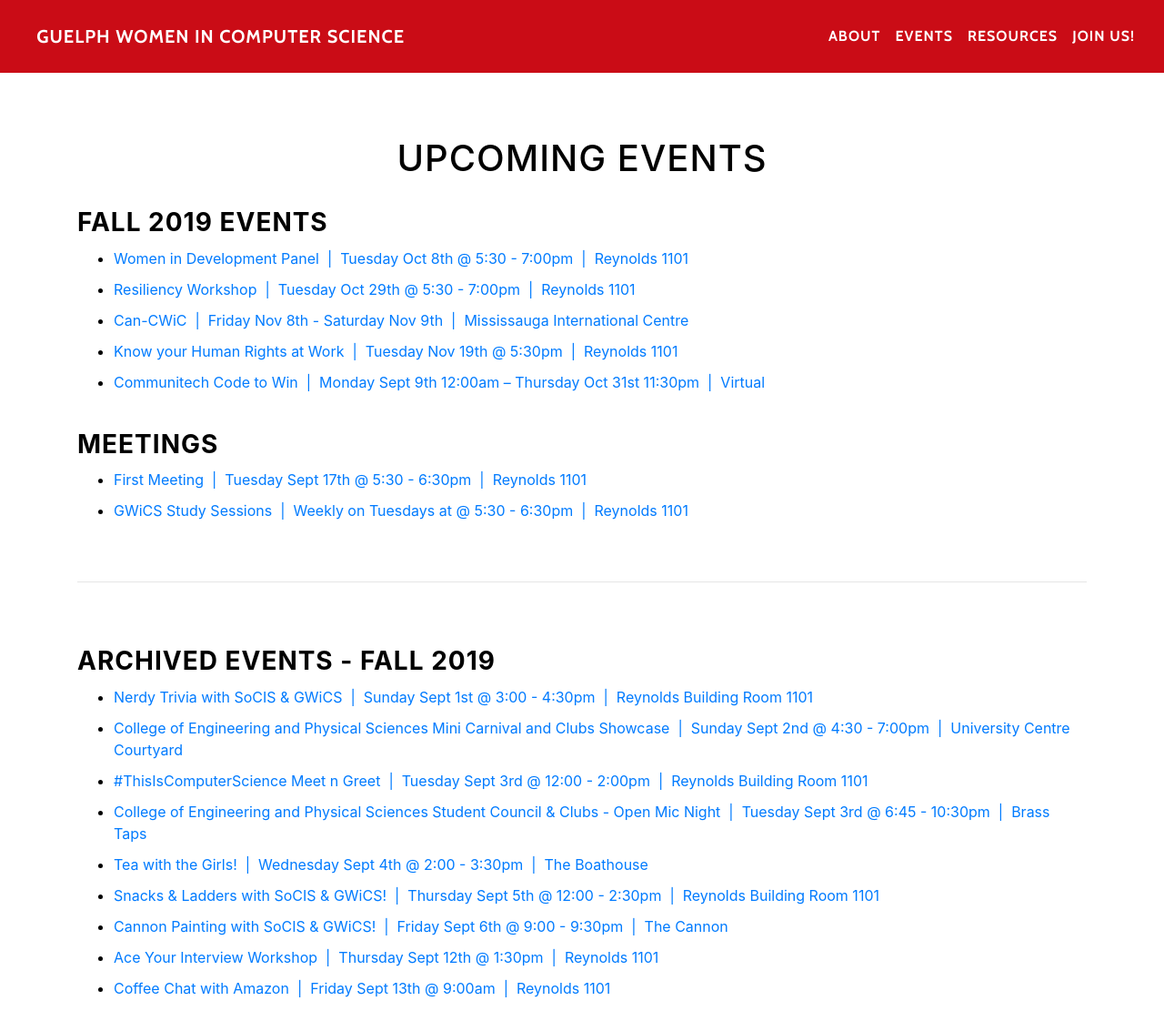
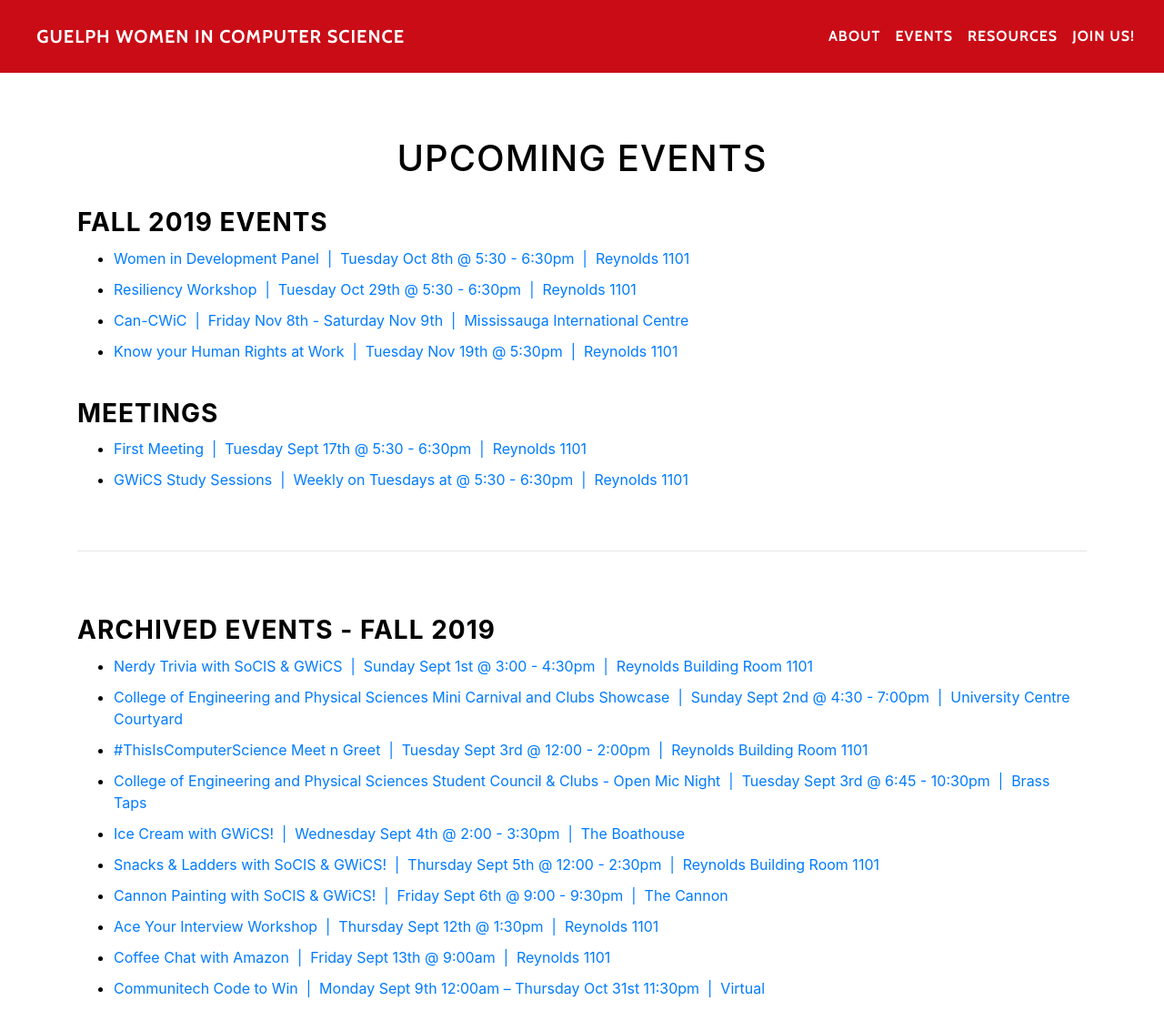
Before and after one commit to GWiCS/GWiCS.github.io, a website with bundled scripts: page events.html in a window 1280 px wide. Shown: the top 1111 px of the page at 91% size. Built offline with nearby package versions, Linux system fonts and the light colour scheme.

Commit message:
added article

```diff
--- a/events.html
+++ b/events.html
@@ -61,11 +61,10 @@
 
             <h2 class="section-subheading text-uppercase">Fall 2019 Events</h2>
             <ul id="events_list">
-              <li><a href="#" target="_blank">Women in Development Panel&nbsp; |  &nbsp;Tuesday Oct 8th @ 5:30 - 7:00pm&nbsp; |  &nbsp;Reynolds 1101</a> </li>
-              <li><a href="#" target="_blank">Resiliency Workshop&nbsp; |  &nbsp;Tuesday Oct 29th @ 5:30 - 7:00pm&nbsp; |  &nbsp;Reynolds 1101</a> </li>
+              <li><a href="#" target="_blank">Women in Development Panel&nbsp; |  &nbsp;Tuesday Oct 8th @ 5:30 - 6:30pm&nbsp; |  &nbsp;Reynolds 1101</a> </li>
+              <li><a href="#" target="_blank">Resiliency Workshop&nbsp; |  &nbsp;Tuesday Oct 29th @ 5:30 - 6:30pm&nbsp; |  &nbsp;Reynolds 1101</a> </li>
               <li><a href="#" target="_blank">Can-CWiC&nbsp; |  &nbsp;Friday Nov 8th - Saturday Nov 9th&nbsp; |  &nbsp;Mississauga International Centre</a> </li>
               <li><a href="#" target="_blank">Know your Human Rights at Work&nbsp; |  &nbsp;Tuesday Nov 19th @ 5:30pm&nbsp; |  &nbsp;Reynolds 1101</a> </li>
-              <li><a href="https://www.communitech.ca/how-we-help/talent/code-to-win/"target="_blank">Communitech Code to Win&nbsp; |  &nbsp;Monday Sept 9th 12:00am – Thursday Oct 31st 11:30pm&nbsp; |  &nbsp;Virtual</a> </li>
             </ul>
 
             <h2 class="section-subheading text-uppercase">Meetings</h2>
@@ -80,11 +79,12 @@
               <li><a href="https://uoguelph.campuslabs.ca/engage/event/130571" target="_blank">College of Engineering and Physical Sciences Mini Carnival and Clubs Showcase&nbsp; |  &nbsp;Sunday Sept 2nd @ 4:30 - 7:00pm&nbsp; |  &nbsp;University Centre Courtyard</a> </li>
               <li><a href="https://uoguelph.campuslabs.ca/engage/event/101564" target="_blank">#ThisIsComputerScience Meet n Greet&nbsp; |  &nbsp;Tuesday Sept 3rd @ 12:00 - 2:00pm&nbsp; |  &nbsp;Reynolds Building Room 1101</a> </li>
               <li><a href="https://uoguelph.campuslabs.ca/engage/event/130572" target="_blank">College of Engineering and Physical Sciences Student Council & Clubs - Open Mic Night&nbsp; |  &nbsp;Tuesday Sept 3rd @ 6:45 - 10:30pm&nbsp; |  &nbsp;Brass Taps</a> </li>
-              <li><a href="https://uoguelph.campuslabs.ca/engage/event/130522" target="_blank">Tea with the Girls!&nbsp; |  &nbsp;Wednesday Sept 4th @ 2:00 - 3:30pm&nbsp; |  &nbsp;The Boathouse</a> </li>
+              <li><a href="https://uoguelph.campuslabs.ca/engage/event/130522" target="_blank">Ice Cream with GWiCS!&nbsp; |  &nbsp;Wednesday Sept 4th @ 2:00 - 3:30pm&nbsp; |  &nbsp;The Boathouse</a> </li>
               <li><a href="https://uoguelph.campuslabs.ca/engage/event/130347" target="_blank">Snacks & Ladders with SoCIS & GWiCS!&nbsp; |  &nbsp;Thursday Sept 5th @ 12:00 - 2:30pm&nbsp; |  &nbsp;Reynolds Building Room 1101</a> </li>
               <li><a href="https://uoguelph.campuslabs.ca/engage/event/130348" target="_blank">Cannon Painting with SoCIS & GWiCS!&nbsp; |  &nbsp;Friday Sept 6th @ 9:00 - 9:30pm&nbsp; |  &nbsp;The Cannon</a> </li>
               <li><a href="https://amazondayguelph2019.splashthat.com" target="_blank">Ace Your Interview Workshop&nbsp; |  &nbsp;Thursday Sept 12th @ 1:30pm&nbsp; |  &nbsp;Reynolds 1101</a> </li>
               <li><a href="https://amazondayguelph2019.splashthat.com" target="_blank">Coffee Chat with Amazon&nbsp; |  &nbsp;Friday Sept 13th @ 9:00am&nbsp; |  &nbsp;Reynolds 1101</a> </li>
+              <li><a href="https://www.communitech.ca/how-we-help/talent/code-to-win/"target="_blank">Communitech Code to Win&nbsp; |  &nbsp;Monday Sept 9th 12:00am – Thursday Oct 31st 11:30pm&nbsp; |  &nbsp;Virtual</a> </li>
             </ul>
           </div>
         </div>
```
Also changed, not shown: resources.html (+6 -3 lines), 1 other file.
